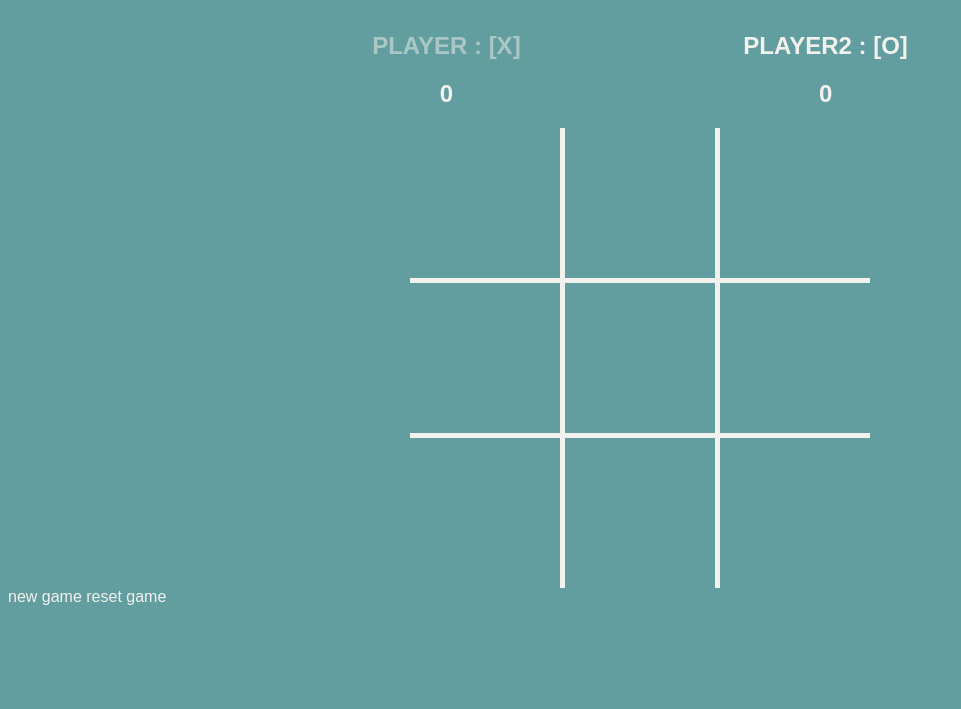
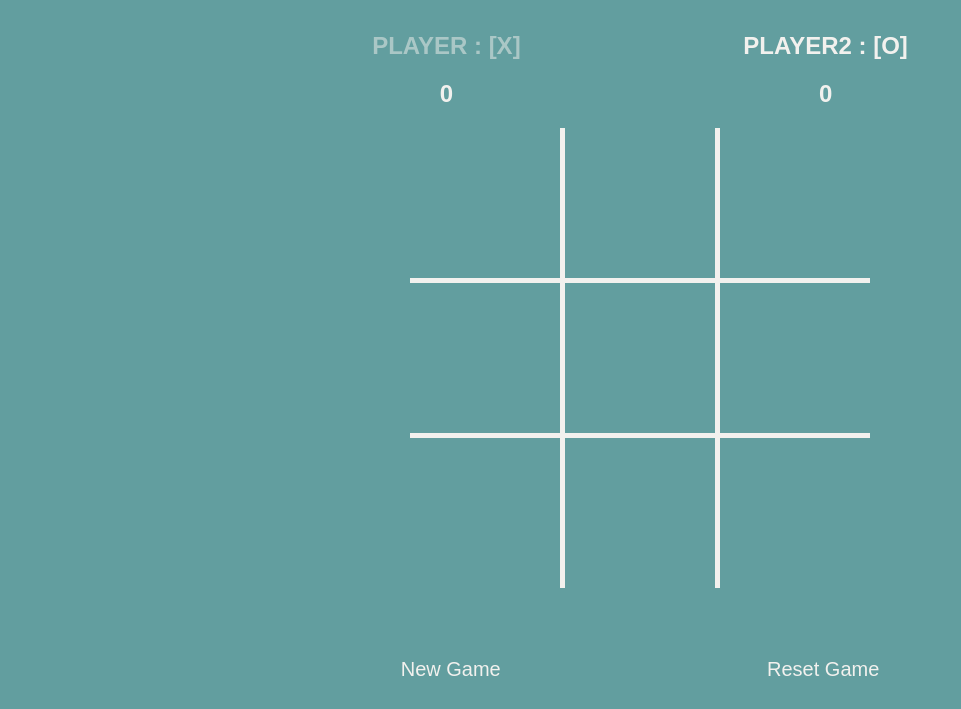
Before and after one commit to Rezero0000000/Tic-Tac-Toe, a plain HTML site: page index.html in a window 1280 px wide. Shown: the part 99-808 px from the top of the page, without its empty margins (0-961 px from the left). Drawn offline with Linux system fonts and the light colour scheme.

Commit message:
reprair Ui and clean some code

```diff
--- a/index.html
+++ b/index.html
@@ -2,8 +2,10 @@
 <html>
 <head>
 	<meta charset="utf-8">
+    <meta name="viewport" content="width=device-width, initial-scale=1, shrink-to-fit=no" />
 	<title>Kazuto | Game</title>
 	<link rel="stylesheet" type="text/css" href="style.css">
+
 </head>
 <body>
 <div class="container">
@@ -42,11 +44,14 @@
 			<div class="kolom9 baris" onclick="tombol(9)"></div>
 		</div>
 
+		<div class="action">
+			<p class="new" onclick="newGame()">New Game</p>
+			<p class="reset" onclick="resetGame()">Reset Game</p>
+		</div>
+
+
 </div>
 </div>
-
-<sapn onclick="newGame()">new game</span>
-<span>reset game</span>
 
 <script type="text/javascript" src="script.txt.js"></script>
 </body>
--- a/script.txt.js
+++ b/script.txt.js
@@ -1,12 +1,6 @@
-// let player = prompt("Masukan nama");
-alert('hh')
 const p1Name = document.querySelector(".p1Name");
+p1Name.innerHTML = `PLAYER : [X]`
 
-// if (player) {
-// 	p1Name.innerHTML = `${player} : [X]`
-// }else{
-	p1Name.innerHTML = `PLAYER : [X]`
-//}
 
 let pemain = "X"
 const kolom1 = document.querySelector('.kolom1')
@@ -120,7 +114,8 @@ if (kolom1.textContent && kolom2.textContent &&
 
  function menang(){
 
- 	alert("menang")
+ 	let string = `pemain ${ pemain } Menang XD`;
+ 	alert(string);
  	resetGame()
  }
 
--- a/style.css
+++ b/style.css
@@ -98,6 +98,20 @@ body{
   color:white;
 }
 
+.action{
+	margin-top: 50px;
+	justify-content: center;
+	display: flex;
+	justify-content: space-evenly;
+}
+
+.reset, .new {
+	font-size: 20px;
+	font-weight: 547;
+}
+
+
+
 
 /*#158589
 #629e9f
```
